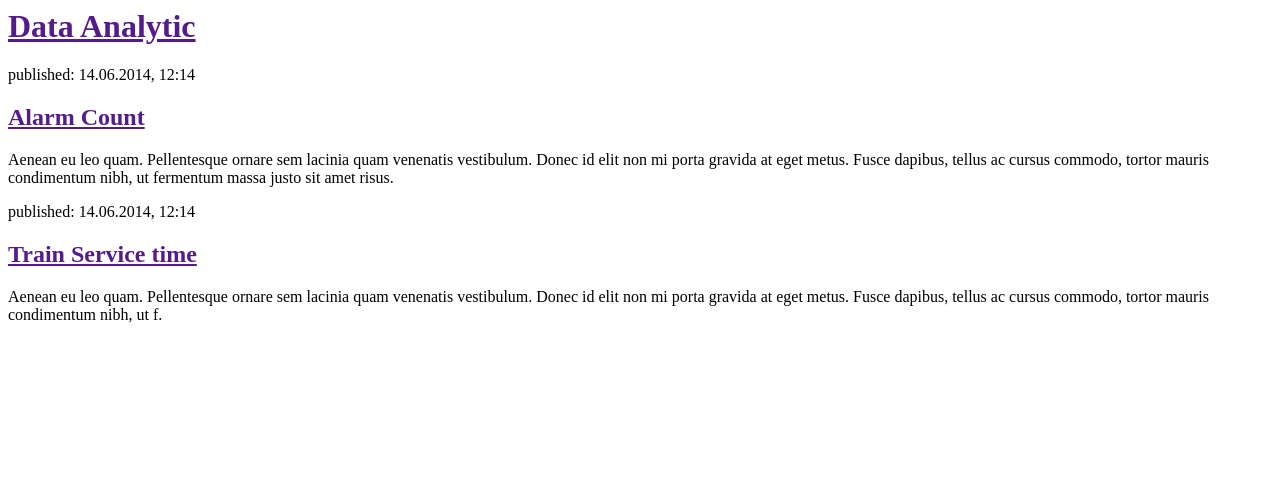
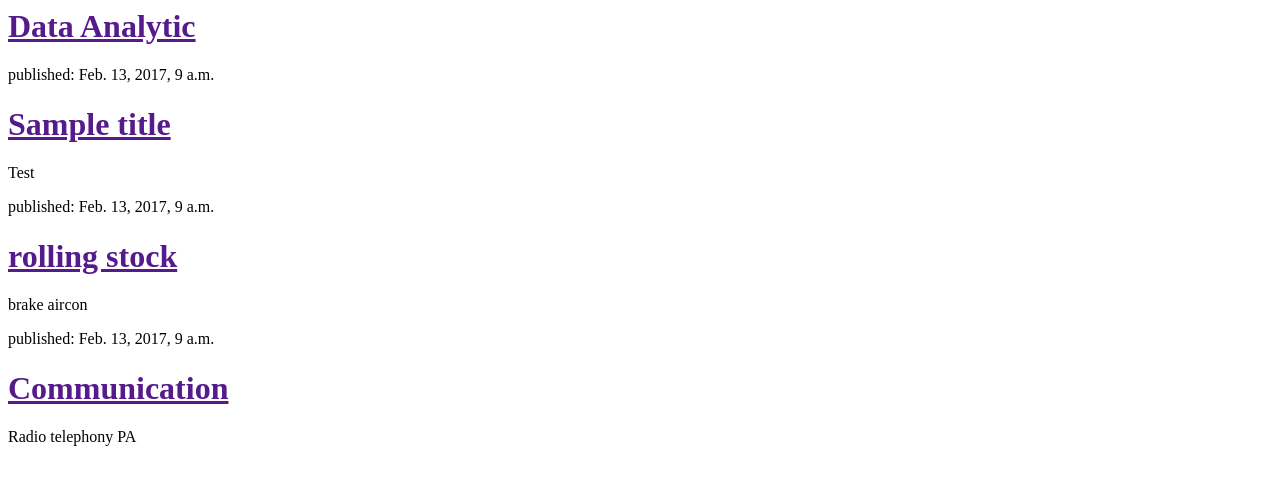
Before and after one commit to ericong2/my-first-blog, a Django app: page / in a window 1280 px wide. Shown: the top 485 px of the page. Run offline with Django 3.2, Linux system fonts and the light colour scheme; data comes from the database, SQL or seed files in the repository; both versions use the stored data as it was after the commit.

Commit message:
Modified templated to display posts from database.

```diff
--- a/blog/templates/blog/post_list.html
+++ b/blog/templates/blog/post_list.html
@@ -6,17 +6,12 @@
         <div>
             <h1><a href="">Data Analytic</a></h1>
         </div>
-
-        <div>
-            <p>published: 14.06.2014, 12:14</p>
-            <h2><a href="">Alarm Count</a></h2>
-            <p>Aenean eu leo quam. Pellentesque ornare sem lacinia quam venenatis vestibulum. Donec id elit non mi porta gravida at eget metus. Fusce dapibus, tellus ac cursus commodo, tortor mauris condimentum nibh, ut fermentum massa justo sit amet risus.</p>
-        </div>
-
-        <div>
-            <p>published: 14.06.2014, 12:14</p>
-            <h2><a href="">Train Service time</a></h2>
-            <p>Aenean eu leo quam. Pellentesque ornare sem lacinia quam venenatis vestibulum. Donec id elit non mi porta gravida at eget metus. Fusce dapibus, tellus ac cursus commodo, tortor mauris condimentum nibh, ut f.</p>
-        </div>
+        {% for post in posts %}
+            <div>
+                <p>published: {{ post.published_date }}</p>
+                <h1><a href="">{{ post.title }}</a></h1>
+                <p>{{ post.text|linebreaksbr }}</p>
+            </div>
+        {% endfor %}
     </body>
 </html>
--- a/blog/views.py
+++ b/blog/views.py
@@ -1,5 +1,7 @@
 from django.shortcuts import render
+from .models import Post
+from django.utils import timezone
 
 def post_list(request):
-    return render(request, 'blog/post_list.html', {})
-# Create your views here.
+    posts = Post.objects.filter(published_date__lte=timezone.now()).order_by('published_date')
+    return render(request, 'blog/post_list.html', {'posts':posts})
--- a/myproject/settings.py
+++ b/myproject/settings.py
@@ -109,7 +109,7 @@
 
 LANGUAGE_CODE = 'en-us'
 
-TIME_ZONE = 'UTC'
+TIME_ZONE = 'Asia/Singapore'
 
 USE_I18N = True
 
```
Also changed, not shown: blog/templates/blog/post_list2.html (added, +22 -0 lines), db.sqlite3, 2 other files.
